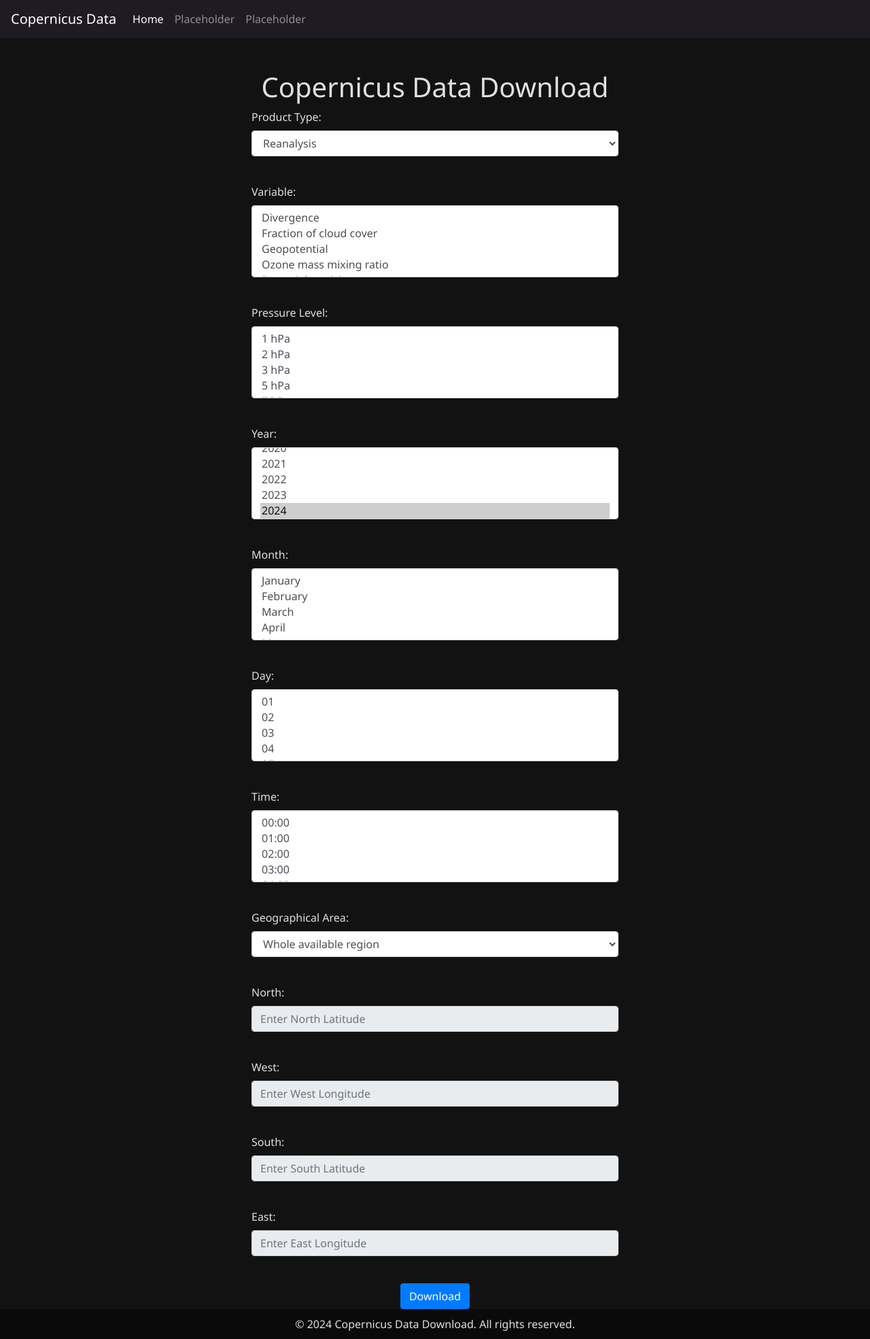
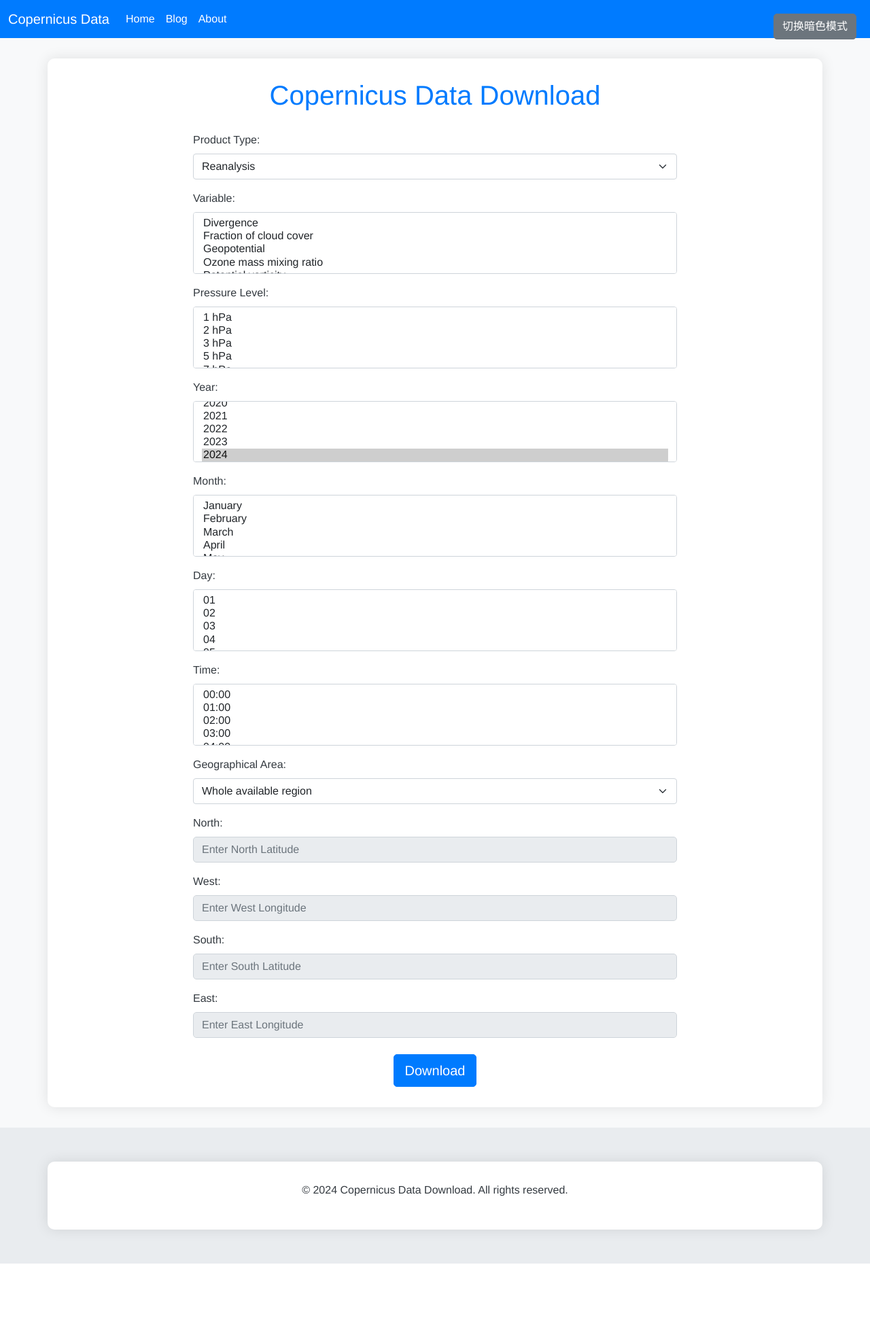
Before and after one commit to beiqi7/copernicus-cdsapi-webui, a Flask app: page / in a window 1280 px wide. Shown: the whole page at 68% size. After the commit the page ends 1859 px from the top, so only its background shows below. Run offline with Flask 3, Linux system fonts and the light colour scheme; some libraries are stand-ins or nearby versions.

Commit message:
Update index.html

```diff
--- a/templates/index.html
+++ b/templates/index.html
@@ -2,81 +2,150 @@
 <html lang="en">
 <head>
     <meta charset="UTF-8">
+    <meta name="viewport" content="width=device-width, initial-scale=1.0">
     <title>Copernicus Data Download</title>
     <!-- Bootstrap CSS -->
-    <link href="https://maxcdn.bootstrapcdn.com/bootstrap/4.5.2/css/bootstrap.min.css" rel="stylesheet">
-    <!-- Dark Mode Color Scheme -->
+    <link href="https://cdn.jsdelivr.net/npm/bootstrap@5.1.3/dist/css/bootstrap.min.css" rel="stylesheet">
+    <!-- 自定义样式 -->
     <style>
         :root {
-            --primary-color: #121212; /* Dark background */
-            --on-primary-color: #E0E0E0; /* Light text */
-            --navbar-background-color: #1F1B24; /* Darker shade for navbar */
-            --footer-background-color: #0A0A0A; /* Even darker shade for footer */
+            --primary-color: #f8f9fa;
+            --secondary-color: #e9ecef;
+            --text-color: #343a40;
+            --accent-color: #007bff;
         }
 
         body {
             background-color: var(--primary-color);
-            color: var(--on-primary-color);
-            font-family: 'Segoe UI', Tahoma, Geneva, Verdana, sans-serif;
+            color: var(--text-color);
+            font-family: 'Helvetica Neue', Arial, sans-serif;
+            transition: background-color 0.3s, color 0.3s;
         }
 
-        .navbar, .footer {
-            background-color: var(--navbar-background-color);
-            color: var(--on-primary-color);
+        .navbar {
+            background-color: var(--accent-color);
+        }
+
+        .navbar-brand, .nav-link {
+            color: white !important;
+        }
+
+        .container {
+            background-color: white;
+            border-radius: 10px;
+            box-shadow: 0 0 20px rgba(0,0,0,0.1);
+            padding: 30px;
+            margin-top: 30px;
+            margin-bottom: 30px;
+            transition: background-color 0.3s, box-shadow 0.3s;
+        }
+
+        h1 {
+            color: var(--accent-color);
+            margin-bottom: 30px;
+        }
+
+        .form-control, .btn {
+            border-radius: 5px;
+        }
+
+        .btn-primary {
+            background-color: var(--accent-color);
+            border-color: var(--accent-color);
+        }
+
+        .btn-primary:hover {
+            background-color: #0056b3;
+            border-color: #0056b3;
         }
 
         .footer {
-            padding: 10px 0;
+            background-color: var(--secondary-color);
+            color: var(--text-color);
+            padding: 20px 0;
             text-align: center;
-            background-color: var(--footer-background-color);
-            position: relative;
-            bottom: 0;
-            width: 100%;
+            transition: background-color 0.3s, color 0.3s;
+        }
+
+        /* 暗色模式样式 */
+        body.dark-mode {
+            --primary-color: #1a1a1a;
+            --secondary-color: #2c2c2c;
+            --text-color: #e0e0e0;
+            --accent-color: #4da6ff;
+        }
+
+        body.dark-mode .container {
+            background-color: #2c2c2c;
+            box-shadow: 0 0 20px rgba(255,255,255,0.1);
+        }
+
+        body.dark-mode .form-control {
+            background-color: #3a3a3a;
+            color: #e0e0e0;
+            border-color: #4a4a4a;
+        }
+
+        body.dark-mode .form-select {
+            background-color: #3a3a3a;
+            color: #e0e0e0;
+            border-color: #4a4a4a;
+        }
+
+        /* 暗色模式切换按钮样式 */
+        .dark-mode-toggle {
+            position: fixed;
+            top: 20px;
+            right: 20px;
+            z-index: 1000;
         }
     </style>
 </head>
 <body>
+    <!-- 暗色模式切换按钮 -->
+    <button class="btn btn-secondary dark-mode-toggle" onclick="toggleDarkMode()">切换暗色模式</button>
 
-    <!-- Navigation Bar -->
+    <!-- 导航栏 -->
     <nav class="navbar navbar-expand-lg navbar-dark">
+        <div class="container-fluid">
             <a class="navbar-brand" href="#">Copernicus Data</a>
-        <button class="navbar-toggler" type="button" data-toggle="collapse" data-target="#navbarNav" aria-controls="navbarNav" aria-expanded="false" aria-label="Toggle navigation">
+            <button class="navbar-toggler" type="button" data-bs-toggle="collapse" data-bs-target="#navbarNav" aria-controls="navbarNav" aria-expanded="false" aria-label="Toggle navigation">
                 <span class="navbar-toggler-icon"></span>
             </button>
             <div class="collapse navbar-collapse" id="navbarNav">
                 <ul class="navbar-nav">
-                <li class="nav-item active">
-                    <a class="nav-link" href="#">Home <span class="sr-only">(current)</span></a>
+                    <li class="nav-item">
+                        <a class="nav-link active" href="#">Home</a>
                     </li>
                     <li class="nav-item">
-                    <a class="nav-link" href="https://blog.shiina.fun/">Placeholder</a>
+                        <a class="nav-link" href="https://blog.shiina.fun/">Blog</a>
                     </li>
                     <li class="nav-item">
-                    <a class="nav-link" href="#">Placeholder</a>
+                        <a class="nav-link" href="#">About</a>
                     </li>
                 </ul>
             </div>
+        </div>
     </nav>
 
-    <div class="container mt-5">
+    <div class="container">
         <div class="row justify-content-center">
-            <div class="col-md-6">
+            <div class="col-md-8">
                 <h1 class="text-center">Copernicus Data Download</h1>
                 <form action="/" method="post">
-                    <div class="form-group">
-                        <label for="product_type">Product Type:</label>
-                        <select id="product_type" name="product_type" class="form-control">
+                    <div class="mb-3">
+                        <label for="product_type" class="form-label">Product Type:</label>
+                        <select id="product_type" name="product_type" class="form-select">
                             <option value="reanalysis">Reanalysis</option>
                             <option value="ensemble_members">Ensemble members</option>
                             <option value="ensemble_mean">Ensemble mean</option>
                             <option value="ensemble_spread">Ensemble spread</option>
                         </select>
                     </div>
-                    <br>
 
-                    <div class="form-group">
-                        <label for="variable">Variable:</label>
-                        <select id="variable" name="variable" class="form-control" multiple>
+                    <div class="mb-3">
+                        <label for="variable" class="form-label">Variable:</label>
+                        <select id="variable" name="variable" class="form-select" multiple>
                             <option value="divergence">Divergence</option>
                             <option value="fraction_of_cloud_cover">Fraction of cloud cover</option>
                             <option value="geopotential">Geopotential</option>
@@ -95,11 +164,10 @@
                             <option value="vorticity">Vorticity</option>
                         </select>
                     </div>
-                    <br>
 
-                    <div class="form-group">
-                        <label for="pressure_level">Pressure Level:</label>
-                        <select id="pressure_level" name="pressure_level" class="form-control" multiple>
+                    <div class="mb-3">
+                        <label for="pressure_level" class="form-label">Pressure Level:</label>
+                        <select id="pressure_level" name="pressure_level" class="form-select" multiple>
                             <option value="1">1 hPa</option>
                             <option value="2">2 hPa</option>
                             <option value="3">3 hPa</option>
@@ -139,31 +207,17 @@
                             <option value="1000">1000 hPa</option>
                         </select>
                     </div>
-                    <br>
 
-                    <div class="form-group">
-                        <label for="year">Year:</label>
-                        <select id="year" name="year" class="form-control" multiple>
+                    <div class="mb-3">
+                        <label for="year" class="form-label">Year:</label>
+                        <select id="year" name="year" class="form-select" multiple>
                             <!-- Options will be added here by JavaScript -->
                         </select>
                     </div>
-                    <br>
-                    <script>
-                        document.addEventListener('DOMContentLoaded', function () {
-                            var startYear = 1940;
-                            var endYear = new Date().getFullYear(); // 动态获取当前年份
-                            var yearSelect = document.getElementById('year');
 
-                            for (var year = startYear; year <= endYear; year++) {
-                                var option = new Option(year, year, year === endYear, year === endYear);
-                                yearSelect.add(option);
-                            }
-                        });
-                    </script>
-
-                    <div class="form-group">
-                        <label for="month">Month:</label>
-                        <select id="month" name="month" class="form-control" multiple>
+                    <div class="mb-3">
+                        <label for="month" class="form-label">Month:</label>
+                        <select id="month" name="month" class="form-select" multiple>
                             <option value="01">January</option>
                             <option value="02">February</option>
                             <option value="03">March</option>
@@ -178,107 +232,97 @@
                             <option value="12">December</option>
                         </select>
                     </div>
-                    <br>
 
-                    <div class="form-group">
-                        <label for="day">Day:</label>
-                        <select id="day" name="day" class="form-control" multiple>
-                            <option value="01">01</option>
-                            <option value="02">02</option>
-                            <option value="03">03</option>
-                            <option value="04">04</option>
-                            <option value="05">05</option>
-                            <option value="06">06</option>
-                            <option value="07">07</option>
-                            <option value="08">08</option>
-                            <option value="09">09</option>
-                            <option value="10">10</option>
-                            <option value="11">11</option>
-                            <option value="12">12</option>
-                            <option value="13">13</option>
-                            <option value="14">14</option>
-                            <option value="15">15</option>
-                            <option value="16">16</option>
-                            <option value="17">17</option>
-                            <option value="18">18</option>
-                            <option value="19">19</option>
-                            <option value="20">20</option>
-                            <option value="21">21</option>
-                            <option value="22">22</option>
-                            <option value="23">23</option>
-                            <option value="24">24</option>
-                            <option value="25">25</option>
-                            <option value="26">26</option>
-                            <option value="27">27</option>
-                            <option value="28">28</option>
-                            <option value="29">29</option>
-                            <option value="30">30</option>
-                            <option value="31">31</option>
+                    <div class="mb-3">
+                        <label for="day" class="form-label">Day:</label>
+                        <select id="day" name="day" class="form-select" multiple>
+                            <!-- Options for days 01 to 31 -->
                         </select>
                     </div>
-                    <br>
 
-                    <div class="form-group">
-                        <label for="time">Time:</label>
-                        <select id="time" name="time" class="form-control" multiple>
-                            <option value="00:00">00:00</option>
-                            <option value="01:00">01:00</option>
-                            <option value="02:00">02:00</option>
-                            <option value="03:00">03:00</option>
-                            <option value="04:00">04:00</option>
-                            <option value="05:00">05:00</option>
-                            <option value="06:00">06:00</option>
-                            <option value="07:00">07:00</option>
-                            <option value="08:00">08:00</option>
-                            <option value="09:00">09:00</option>
-                            <option value="10:00">10:00</option>
-                            <option value="11:00">11:00</option>
-                            <option value="12:00">12:00</option>
-                            <option value="13:00">13:00</option>
-                            <option value="14:00">14:00</option>
-                            <option value="15:00">15:00</option>
-                            <option value="16:00">16:00</option>
-                            <option value="17:00">17:00</option>
-                            <option value="18:00">18:00</option>
-                            <option value="19:00">19:00</option>
-                            <option value="20:00">20:00</option>
-                            <option value="21:00">21:00</option>
-                            <option value="22:00">22:00</option>
-                            <option value="23:00">23:00</option>
+                    <div class="mb-3">
+                        <label for="time" class="form-label">Time:</label>
+                        <select id="time" name="time" class="form-select" multiple>
+                            <!-- Options for times 00:00 to 23:00 -->
                         </select>
                     </div>
-                    <br>
 
-                    <div class="form-group">
-                        <label for="geographical_area">Geographical Area:</label>
-                        <select id="geographical_area" name="geographical_area" class="form-control">
+                    <div class="mb-3">
+                        <label for="geographical_area" class="form-label">Geographical Area:</label>
+                        <select id="geographical_area" name="geographical_area" class="form-select">
                             <option value="whole_available_region" selected>Whole available region</option>
                             <option value="sub_region_extraction">Sub-region extraction</option>
                         </select>
                     </div>
-                    <br>
 
-                    <div class="form-group">
-                        <label for="north">North:</label>
+                    <div class="mb-3">
+                        <label for="north" class="form-label">North:</label>
                         <input type="text" id="north" name="north" class="form-control" placeholder="Enter North Latitude" disabled>
                     </div>
-                    <br>
-                    <div class="form-group">
-                        <label for="west">West:</label>
+
+                    <div class="mb-3">
+                        <label for="west" class="form-label">West:</label>
                         <input type="text" id="west" name="west" class="form-control" placeholder="Enter West Longitude" disabled>
                     </div>
-                    <br>
-                    <div class="form-group">
-                        <label for="south">South:</label>
+
+                    <div class="mb-3">
+                        <label for="south" class="form-label">South:</label>
                         <input type="text" id="south" name="south" class="form-control" placeholder="Enter South Latitude" disabled>
                     </div>
-                    <br>
-                    <div class="form-group">
-                        <label for="east">East:</label>
+
+                    <div class="mb-3">
+                        <label for="east" class="form-label">East:</label>
                         <input type="text" id="east" name="east" class="form-control" placeholder="Enter East Longitude" disabled>
                     </div>
-                    <br>
+
+                    <div class="text-center mt-4">
+                        <button type="submit" class="btn btn-primary btn-lg">Download</button>
+                    </div>
+                </form>
+            </div>
+        </div>
+    </div>
+
+    <!-- 页脚 -->
+    <footer class="footer">
+        <div class="container">
+            <p>&copy; 2024 Copernicus Data Download. All rights reserved.</p>
+        </div>
+    </footer>
+
+    <!-- Bootstrap JavaScript -->
+    <script src="https://cdn.jsdelivr.net/npm/bootstrap@5.1.3/dist/js/bootstrap.bundle.min.js"></script>
+
+    <!-- 保留原有的JavaScript代码并添加暗色模式相关功能 -->
     <script>
+        document.addEventListener('DOMContentLoaded', function () {
+            var startYear = 1940;
+            var endYear = new Date().getFullYear();
+            var yearSelect = document.getElementById('year');
+
+            for (var year = startYear; year <= endYear; year++) {
+                var option = new Option(year, year, year === endYear, year === endYear);
+                yearSelect.add(option);
+            }
+
+            var daySelect = document.getElementById('day');
+            for (var day = 1; day <= 31; day++) {
+                var dayValue = day < 10 ? '0' + day : day.toString();
+                var option = new Option(dayValue, dayValue);
+                daySelect.add(option);
+            }
+
+            var timeSelect = document.getElementById('time');
+            for (var hour = 0; hour < 24; hour++) {
+                var timeValue = (hour < 10 ? '0' : '') + hour + ':00';
+                var option = new Option(timeValue, timeValue);
+                timeSelect.add(option);
+            }
+
+            // 检查并设置初始暗色模式状态
+            checkAndSetDarkMode();
+        });
+
         function updateInputFields() {
             var geographicalAreaSelect = document.getElementById('geographical_area');
             var isSubRegionExtraction = geographicalAreaSelect.value === 'sub_region_extraction';
@@ -289,32 +333,31 @@
             document.getElementById('east').disabled = !isSubRegionExtraction;
         }
 
-                        // 监听地理区域选择变化
         document.getElementById('geographical_area').addEventListener('change', updateInputFields);
+        document.addEventListener('DOMContentLoaded', updateInputFields);
 
-                        // 页面加载完成时立即更新输入框状态
-                        document.addEventListener('DOMContentLoaded', updateInputFields);
+        // 暗色模式切换函数
+        function toggleDarkMode() {
+            document.body.classList.toggle('dark-mode');
+            localStorage.setItem('darkMode', document.body.classList.contains('dark-mode'));
+        }
+
+        // 检查并设置暗色模式状态
+        function checkAndSetDarkMode() {
+            const isDarkMode = localStorage.getItem('darkMode') === 'true';
+            const currentHour = new Date().getHours();
+            const shouldBeDarkMode = isDarkMode || (currentHour >= 19 || currentHour < 6);
+
+            if (shouldBeDarkMode) {
+                document.body.classList.add('dark-mode');
+            } else {
+                document.body.classList.remove('dark-mode');
+            }
+        }
+
+        // 每分钟检查一次是否需要切换暗色模式
+        setInterval(checkAndSetDarkMode, 60000);
     </script>
-
-                    <!-- 其他表单项 -->
-
-                    <div class="text-center">
-                        <input type="submit" value="Download" class="btn btn-primary">
-                    </div>
-                </form>
-            </div>
-        </div>
-    </div>
-
-    <!-- Footer -->
-    <div class="footer">
-        &copy; 2024 Copernicus Data Download. All rights reserved.
-    </div>
-
-    <!-- Bootstrap JavaScript -->
-    <script src="https://ajax.googleapis.com/ajax/libs/jquery/3.5.1/jquery.min.js"></script>
-    <script src="https://cdnjs.cloudflare.com/ajax/libs/popper.js/1.16.0/umd/popper.min.js"></script>
-    <script src="https://maxcdn.bootstrapcdn.com/bootstrap/4.5.2/js/bootstrap.min.js"></script>
 
 </body>
 </html>
```
Lines whose indentation alone changed are shown as unchanged.
